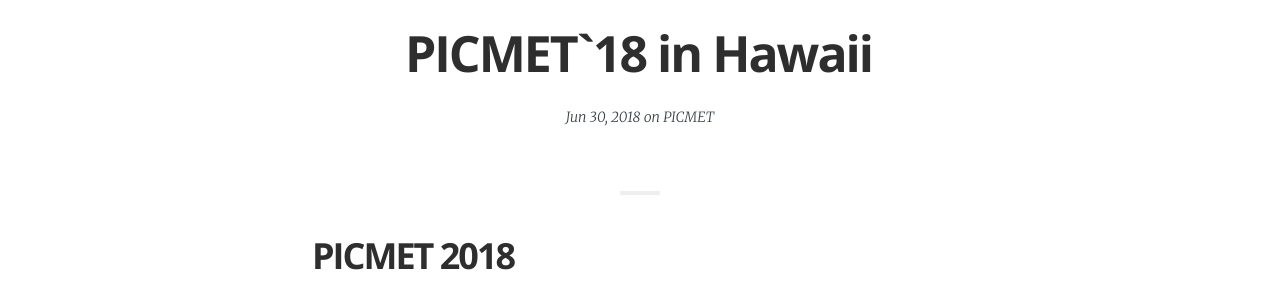
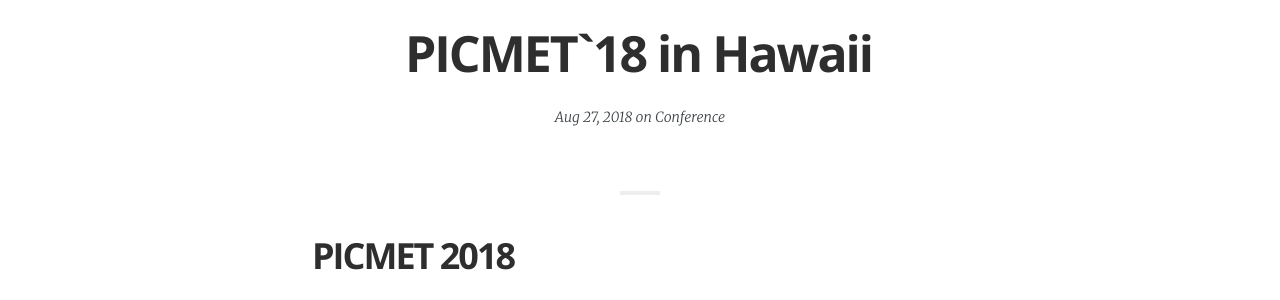
Before and after one commit to TeamLab/jekyllDecent, a Jekyll site: the page built from _posts/2018-08-27-PICMET후기.md, in a window 1280 px wide and 900 px high. Shown: the part 313-613 px from the top of the window. Built offline with Jekyll 4.4.1, drawn with Linux system fonts in a browser that asks for light colours; some web fonts are replaced.

Commit message:
Update PICMET 카테고리 수정 및 단어 수정

```diff
--- a/_posts/2018-08-27-PICMET후기.md
+++ b/_posts/2018-08-27-PICMET후기.md
@@ -1,9 +1,9 @@
 ---
 layout:            post
 title:             "PICMET`18 in Hawaii"
-date:              2018-06-30 13:10:00 +0300
-tags:              PICMET
-category:          PICMET`18
+date:              2018-08-27 13:10:00 +0300
+tags:              Conference
+category:          Conference Review
 author:            kimyoonjin
 math:              true
 published:         true
@@ -20,7 +20,6 @@ PICMET Conference가 2018.08.19 ~ 2018.08.23 동안 하와이 호놀룰루에서
 국내학회에서의 첫 번째날은 두 번째날 같은 형식의 논문 발표 스케줄을 갖고 있는 평소같은 하루입니다. 하지만 외국학회는 그러지 않았습니다.
 첫째 날, 외국학회에 참여하는 사람들끼리 만남을 주도하기 위해서 환영회를 통해서 또 다른 사람들과의 만남을 쉽게 하기 위해 유도했습니다. 테이블에 둘러 앉아서 자기소개를 하며 간단한 대화를 나누는 시간입니다.  그렇게 논문 발표가 시작하기 전에 사람을 먼저 만날 수 있었습니다.
 이것이 해외학회의 문화이구나라고 느꼈습니다. 외국학회와 국내학회의 개최되는 날짜가 하루이틀 차이가 나나 싶기도 했습니다.
-
 
 ### 하와이안 타임
 하와이에는 하와이안 타임이 있습니다. 버스가 10분후면 도착일 거라고 하지만 버스기사의 하와이안타임에 따라 1시간 후에 도착할 수도 있습니다. 학회에도 하와이안 타임이 적용되었습니다. 제가 참여했던 학회 중에서 가장 큰 학회였기 때문에 더더욱 예상하지 못했습니다.
```
